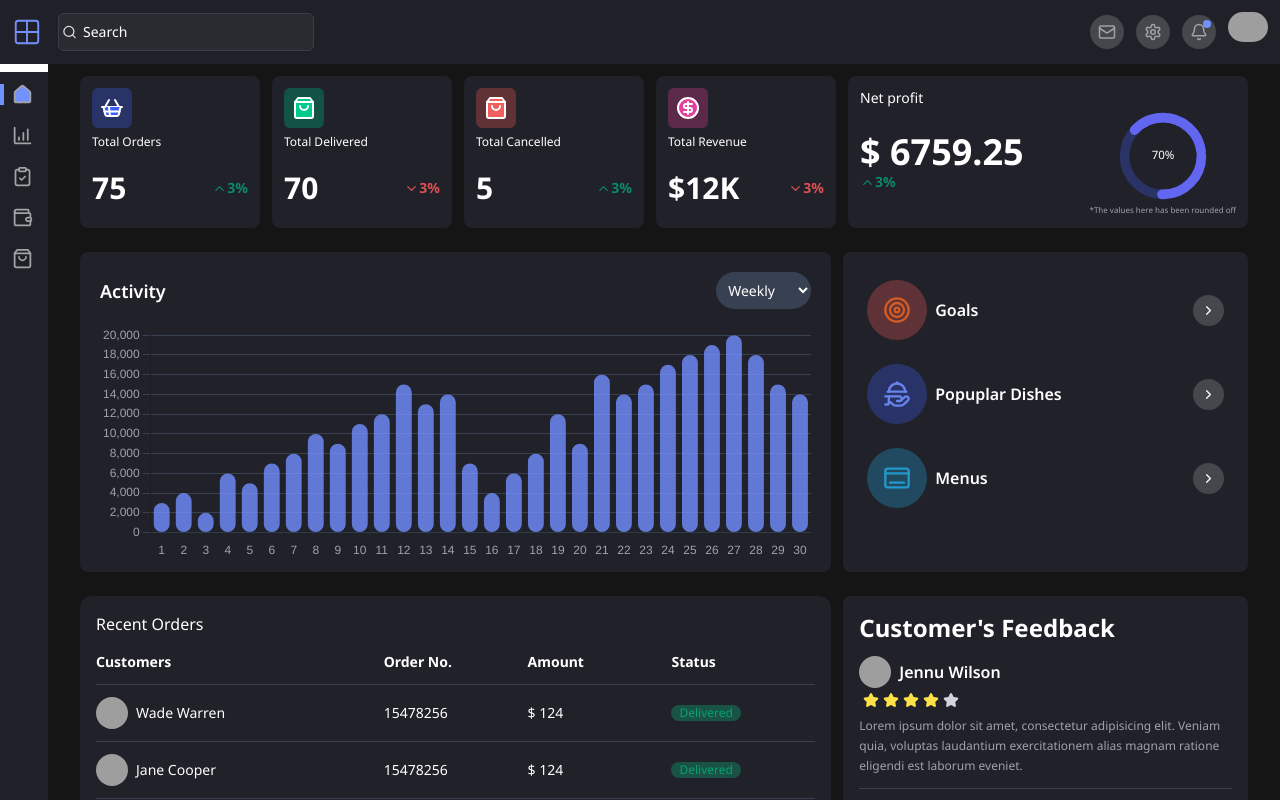
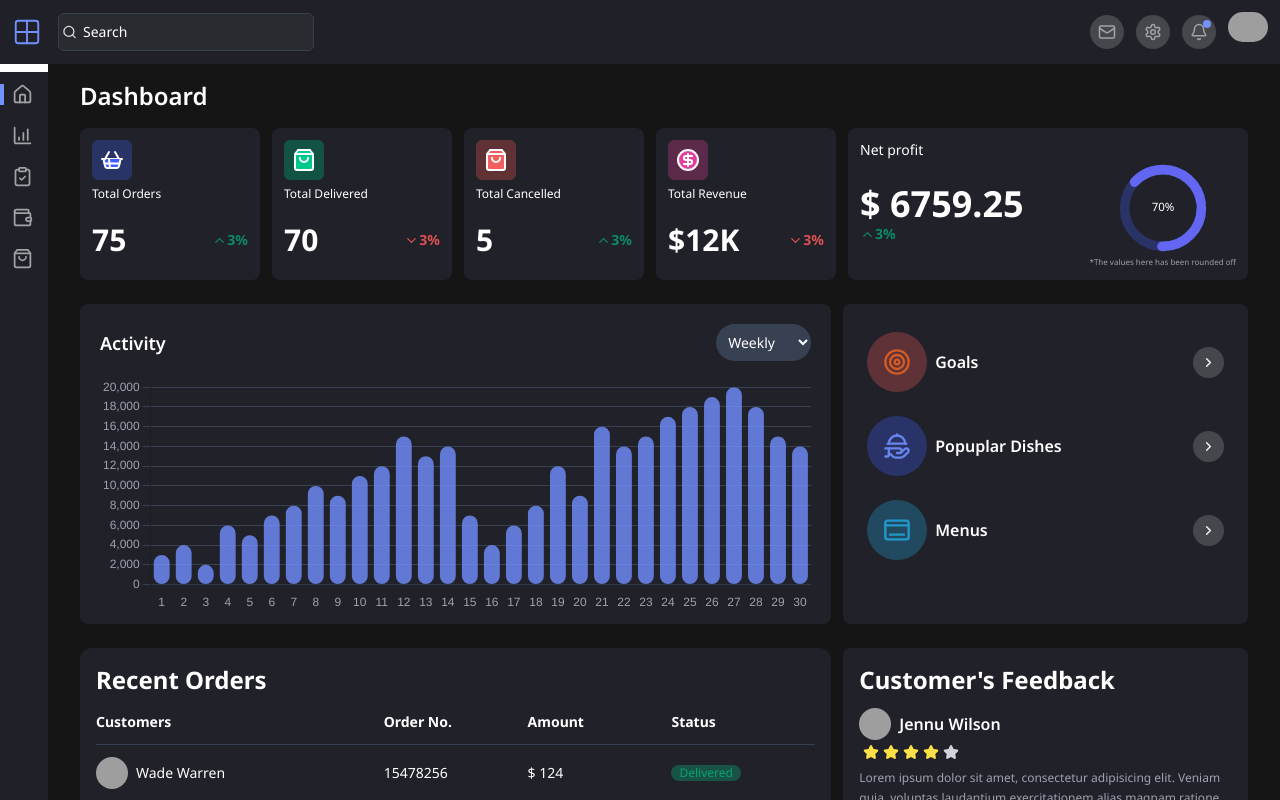
Before and after one commit to rajat4984/interviewDashboard, a React (Create React App) app: page / in a window 1280 px wide. Shown: the top 800 px of the page. Built offline with nearby package versions, Linux system fonts and the light colour scheme; grey boxes are pictures that could not be loaded.

Commit message:
created active functionality

```diff
--- a/package.json
+++ b/package.json
@@ -13,8 +13,7 @@
     "react-chartjs-2": "^5.2.0",
     "react-dom": "^19.0.0",
     "react-scripts": "5.0.1",
-    "recharts": "^2.15.0",
-    "web-vitals": "^2.1.4"
+    "recharts": "^2.15.0"
   },
   "scripts": {
     "start": "react-scripts start",
@@ -42,6 +41,7 @@
   },
   "devDependencies": {
     "ajv": "^7.2.4",
-    "tailwindcss": "^3.4.16"
+    "tailwindcss": "^3.4.16",
+    "web-vitals": "^4.2.4"
   }
 }
--- a/src/Components/Feedback.jsx
+++ b/src/Components/Feedback.jsx
@@ -26,7 +26,7 @@ const FeedBack = () => {
     },
   ];
   return (
-    <div className="feed-back-card bg-dashboard-card-bg lg:w-[35%] p-4 rounded-lg overflow-y-scroll h-[450px] scroll">
+    <div className="feed-back-card bg-dashboard-card-bg lg:w-[35%] p-4 rounded-lg overflow-y-scroll h-[450px] scroll cursor-pointer">
       <p className="text-2xl font-bold">Customer's Feedback</p>
       {feedBackArr.map((feedBack) => {
         return (
--- a/src/Components/Goals.jsx
+++ b/src/Components/Goals.jsx
@@ -1,9 +1,4 @@
-import {
-  ChevronRight,
-  Dock,
-  HandPlatter,
-  Target,
-} from "lucide-react";
+import { ChevronRight, Dock, HandPlatter, Target } from "lucide-react";
 
 const menuArr = [
   {
@@ -40,7 +35,7 @@ const Goals = () => {
     <div className="xl:w-[35%] bg-dashboard-card-bg p-4 px-6 rounded-lg">
       {menuArr.map((item) => {
         return (
-          <div className="flex justify-between items-center py-3">
+          <div className="flex justify-between items-center py-3 cursor-pointer">
             <div className="flex items-center gap-2">
               {item.icon}
               <p className="text-md font-semibold">{item.text}</p>
--- a/src/Components/NetProfit.jsx
+++ b/src/Components/NetProfit.jsx
@@ -2,7 +2,7 @@ import { ChevronUp } from "lucide-react";
 
 const NetProfit = () => {
   return (
-    <div className="bg-dashboard-card-bg w-[100%] lg:w-[35%] p-3 rounded-lg">
+    <div className="bg-dashboard-card-bg w-[100%] lg:w-[35%] p-3 rounded-lg cursor-pointer">
       <p className="text-sm">Net profit</p>
       <div className="flex justify-between items-center">
         <div>
--- a/src/Components/Orders.jsx
+++ b/src/Components/Orders.jsx
@@ -52,7 +52,7 @@ const Orders = () => {
   ];
   return (
     <div className="bg-dashboard-card-bg p-4 lg:w-[65%] rounded-xl">
-      <p>Recent Orders</p>
+       <p className="text-2xl font-bold cursor-pointer">Recent Orders</p>
       <table className="text-sm w-full">
         <tr className="text-sm font-bold grid grid-cols-5 py-3 pt-4">
           <th className="text-left col-span-2">Customers</th>
--- a/src/Components/Sidebar.jsx
+++ b/src/Components/Sidebar.jsx
@@ -5,27 +5,57 @@ import {
   ShoppingBag,
   Wallet,
 } from "lucide-react";
+import { useState } from "react";
+
+const sideBarMenu = [
+  {
+    icon: <House size={21} color="#a1a3a7" />,
+    iconName: "home",
+  },
+  {
+    icon: <ChartColumnIncreasing size={21} color="#a1a3a7" />,
+    iconName: "chart",
+  },
+  {
+    icon: <ClipboardCheck size={21} color="#a1a3a7" />,
+    iconName: "clip",
+  },
+  {
+    icon: <Wallet size={21} color="#a1a3a7" />,
+    iconName: "wallet",
+  },
+  {
+    icon: <ShoppingBag size={21} color="#a1a3a7" />,
+    iconName: "bag",
+  },
+];
+
 const SideBar = ({ showSideBar }) => {
+  const [activeItem, setActiveItem] = useState("home");
   return (
     <div>
       {showSideBar && (
         <div className="bg-cstm-bg-light-gray py-3 w-12 h-full flex  flex-col  gap-5 fixed top-[8%] md:top-[10%] xl:top-[9%] left-0 ">
-          <div className="flex gap-2 cursor-pointer">
-            <div className="bg-[#7290ff] w-1  left-0"></div>
-            <House fill="#7290ff" size={21} color="#a1a3a7" />
-          </div>
-          <div className="pl-2 cursor-pointer ml-1">
-            <ChartColumnIncreasing size={21} color="#a1a3a7" />
-          </div>
-          <div className="pl-2 cursor-pointer ml-1">
-            <ClipboardCheck size={21} color="#a1a3a7" />
-          </div>
-          <div className="pl-2 cursor-pointer ml-1">
-            <Wallet size={21} color="#a1a3a7" />
-          </div>
-          <div className="pl-2 cursor-pointer ml-1">
-            <ShoppingBag size={21} color="#a1a3a7" />
-          </div>
+          {sideBarMenu.map((menuItem) => {
+            return menuItem.iconName === activeItem ? (
+              <div
+                className="flex gap-2 cursor-pointer"
+                key={menuItem.iconName}
+                onClick={() => setActiveItem(menuItem.iconName)}
+              >
+                <div className="bg-[#7290ff] w-1 left-0"></div>
+                {menuItem.icon}
+              </div>
+            ) : (
+              <div
+                className="pl-2 cursor-pointer ml-1"
+                key={menuItem.iconName}
+                onClick={() => setActiveItem(menuItem.iconName)}
+              >
+                {menuItem.icon}
+              </div>
+            );
+          })}
         </div>
       )}
     </div>
--- a/src/Components/Total.jsx
+++ b/src/Components/Total.jsx
@@ -53,7 +53,7 @@ const Total = () => {
         return (
           <div
             key={index}
-            className="bg-dashboard-card-bg flex flex-col gap-5 justify-start p-3 min-w-[135px] xl:min-w-[180px] h-full rounded-lg"
+            className="cursor-pointer bg-dashboard-card-bg flex flex-col gap-5 justify-start p-3 min-w-[135px] xl:min-w-[180px] h-full rounded-lg hover:shadow-sm hover:shadow-gray-300 transition-all"
           >
             <div>
               <div
--- a/src/Pages/Home.jsx
+++ b/src/Pages/Home.jsx
@@ -33,7 +33,7 @@ const Home = () => {
       <div
         className={`${showSideBar && "ml-12"} bg-[#151516] text-white p-5 px-8`}
       >
-        <h1 className="font-semibold text-2xl py-3">Dashboard</h1>
+        <h1 className="font-semibold text-2xl mb-4 pt-3 mt-12">Dashboard</h1>
         <div className="flex-col lg:flex-row flex gap-3 mb-6">
           <Total />
           <NetProfit />
```
Also changed, not shown: 1 other file (tests, documents, lock files or other folders).
